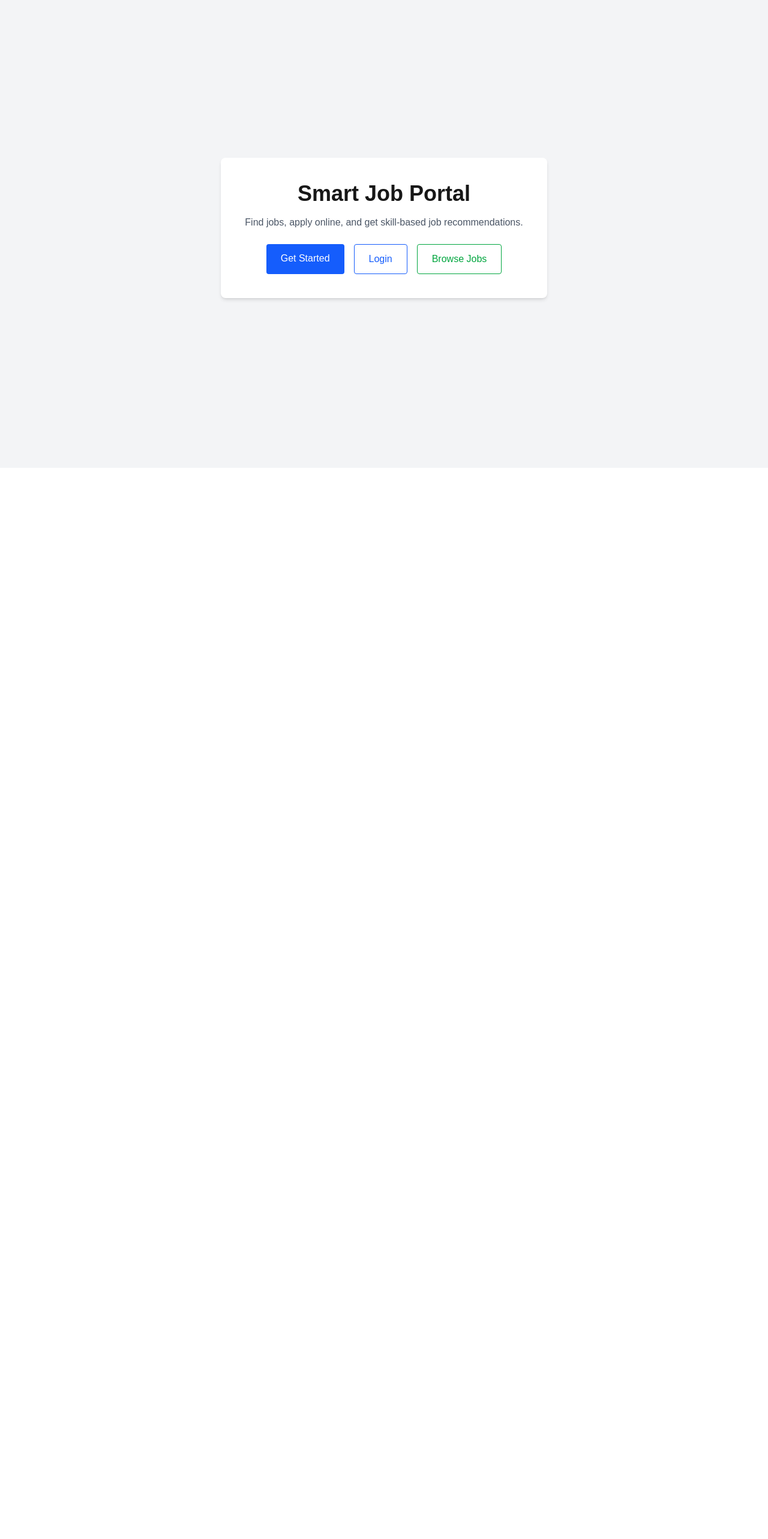
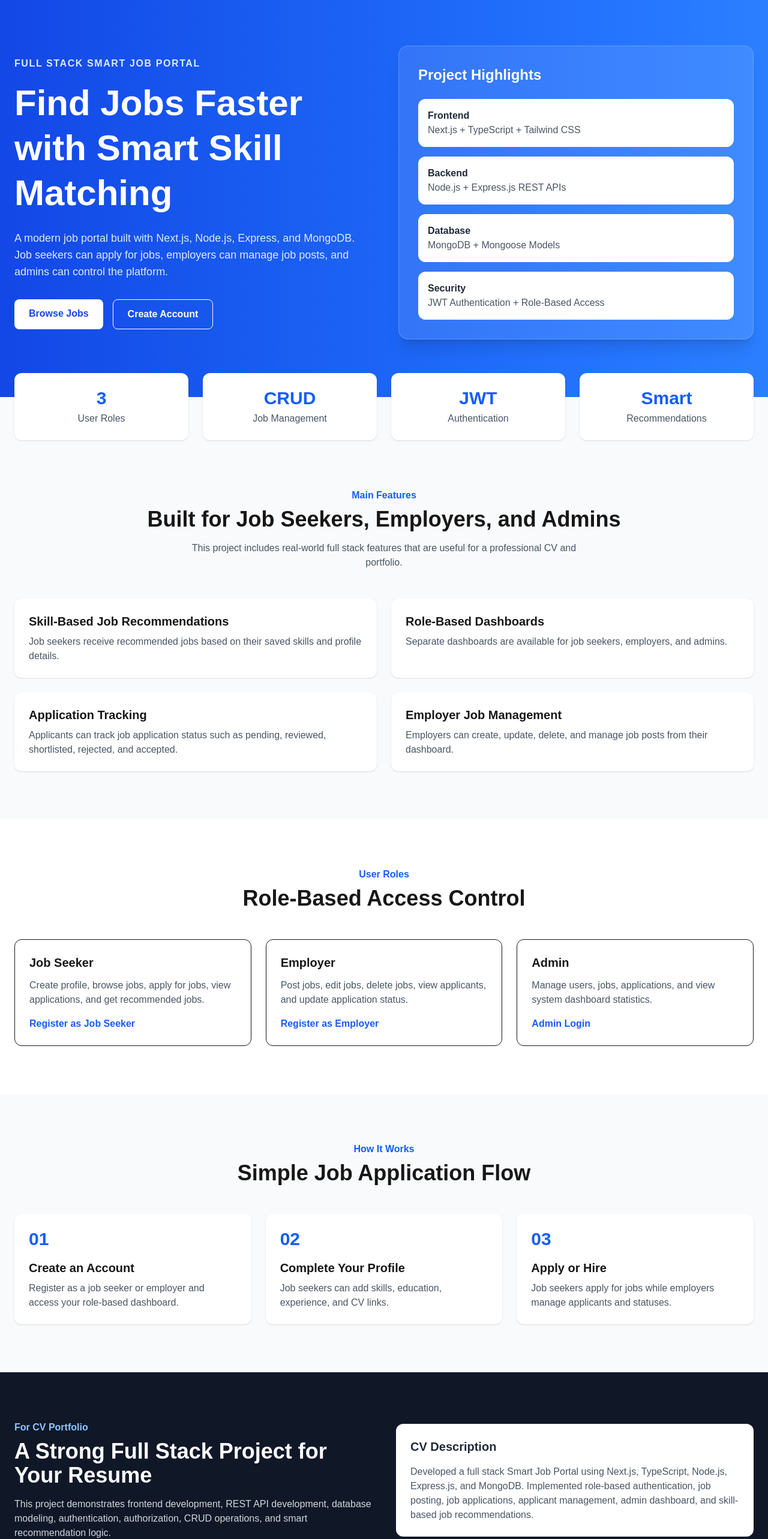
Before and after one commit to Thushan-Shamendra/smart-job-portal, a Next.js app in the folder frontend/: page / in a window 1280 px wide. Shown: the part 20-2586 px from the top of the page at 60% size. Before the commit the page ends 800 px from the top, so only its background shows below. Built offline with nearby package versions, Linux system fonts and the light colour scheme.

Commit message:
Improve home page design

```diff
--- a/frontend/app/page.tsx
+++ b/frontend/app/page.tsx
@@ -1,38 +1,300 @@
+import Link from "next/link";
+
+type Feature = {
+  title: string;
+  description: string;
+};
+
+type Step = {
+  number: string;
+  title: string;
+  description: string;
+};
+
+const features: Feature[] = [
+  {
+    title: "Skill-Based Job Recommendations",
+    description:
+      "Job seekers receive recommended jobs based on their saved skills and profile details.",
+  },
+  {
+    title: "Role-Based Dashboards",
+    description:
+      "Separate dashboards are available for job seekers, employers, and admins.",
+  },
+  {
+    title: "Application Tracking",
+    description:
+      "Applicants can track job application status such as pending, reviewed, shortlisted, rejected, and accepted.",
+  },
+  {
+    title: "Employer Job Management",
+    description:
+      "Employers can create, update, delete, and manage job posts from their dashboard.",
+  },
+];
+
+const steps: Step[] = [
+  {
+    number: "01",
+    title: "Create an Account",
+    description:
+      "Register as a job seeker or employer and access your role-based dashboard.",
+  },
+  {
+    number: "02",
+    title: "Complete Your Profile",
+    description:
+      "Job seekers can add skills, education, experience, and CV links.",
+  },
+  {
+    number: "03",
+    title: "Apply or Hire",
+    description:
+      "Job seekers apply for jobs while employers manage applicants and statuses.",
+  },
+];
+
 export default function HomePage() {
   return (
-    <main className="min-h-screen bg-gray-100 flex items-center justify-center px-4">
-      <div className="bg-white p-10 rounded-lg shadow-md text-center max-w-2xl">
-        <h1 className="text-4xl font-bold mb-4">
-          Smart Job Portal
-        </h1>
+    <main className="min-h-screen bg-gray-50">
+      {/* Hero Section */}
+      <section className="bg-gradient-to-r from-blue-700 to-blue-500 text-white">
+        <div className="max-w-7xl mx-auto px-6 py-24 grid grid-cols-1 lg:grid-cols-2 gap-12 items-center">
+          <div>
+            <p className="uppercase tracking-widest text-blue-100 font-semibold mb-4">
+              Full Stack Smart Job Portal
+            </p>
 
-        <p className="text-gray-600 mb-6">
-          Find jobs, apply online, and get skill-based job recommendations.
+            <h1 className="text-4xl md:text-6xl font-bold leading-tight mb-6">
+              Find Jobs Faster with Smart Skill Matching
+            </h1>
+
+            <p className="text-blue-100 text-lg mb-8 max-w-xl">
+              A modern job portal built with Next.js, Node.js, Express, and
+              MongoDB. Job seekers can apply for jobs, employers can manage job
+              posts, and admins can control the platform.
+            </p>
+
+            <div className="flex flex-wrap gap-4">
+              <Link
+                href="/jobs"
+                className="bg-white text-blue-700 px-6 py-3 rounded-lg font-semibold hover:bg-blue-50"
+              >
+                Browse Jobs
+              </Link>
+
+              <Link
+                href="/register"
+                className="border border-white px-6 py-3 rounded-lg font-semibold hover:bg-white hover:text-blue-700"
+              >
+                Create Account
+              </Link>
+            </div>
+          </div>
+
+          <div className="bg-white/10 border border-white/20 rounded-2xl p-8 shadow-xl">
+            <h2 className="text-2xl font-bold mb-6">Project Highlights</h2>
+
+            <div className="space-y-4">
+              <div className="bg-white text-gray-800 p-4 rounded-xl">
+                <p className="font-semibold">Frontend</p>
+                <p className="text-gray-600">Next.js + TypeScript + Tailwind CSS</p>
+              </div>
+
+              <div className="bg-white text-gray-800 p-4 rounded-xl">
+                <p className="font-semibold">Backend</p>
+                <p className="text-gray-600">Node.js + Express.js REST APIs</p>
+              </div>
+
+              <div className="bg-white text-gray-800 p-4 rounded-xl">
+                <p className="font-semibold">Database</p>
+                <p className="text-gray-600">MongoDB + Mongoose Models</p>
+              </div>
+
+              <div className="bg-white text-gray-800 p-4 rounded-xl">
+                <p className="font-semibold">Security</p>
+                <p className="text-gray-600">JWT Authentication + Role-Based Access</p>
+              </div>
+            </div>
+          </div>
+        </div>
+      </section>
+
+      {/* Stats Section */}
+      <section className="max-w-7xl mx-auto px-6 -mt-10 relative z-10">
+        <div className="grid grid-cols-1 md:grid-cols-4 gap-6">
+          <div className="bg-white p-6 rounded-xl shadow text-center">
+            <p className="text-3xl font-bold text-blue-600">3</p>
+            <p className="text-gray-600 mt-1">User Roles</p>
+          </div>
+
+          <div className="bg-white p-6 rounded-xl shadow text-center">
+            <p className="text-3xl font-bold text-blue-600">CRUD</p>
+            <p className="text-gray-600 mt-1">Job Management</p>
+          </div>
+
+          <div className="bg-white p-6 rounded-xl shadow text-center">
+            <p className="text-3xl font-bold text-blue-600">JWT</p>
+            <p className="text-gray-600 mt-1">Authentication</p>
+          </div>
+
+          <div className="bg-white p-6 rounded-xl shadow text-center">
+            <p className="text-3xl font-bold text-blue-600">Smart</p>
+            <p className="text-gray-600 mt-1">Recommendations</p>
+          </div>
+        </div>
+      </section>
+
+      {/* Features Section */}
+      <section className="max-w-7xl mx-auto px-6 py-20">
+        <div className="text-center mb-12">
+          <p className="text-blue-600 font-semibold mb-2">Main Features</p>
+          <h2 className="text-3xl md:text-4xl font-bold">
+            Built for Job Seekers, Employers, and Admins
+          </h2>
+          <p className="text-gray-600 mt-4 max-w-2xl mx-auto">
+            This project includes real-world full stack features that are useful
+            for a professional CV and portfolio.
+          </p>
+        </div>
+
+        <div className="grid grid-cols-1 md:grid-cols-2 gap-6">
+          {features.map((feature) => (
+            <div
+              key={feature.title}
+              className="bg-white p-6 rounded-xl shadow hover:shadow-md transition"
+            >
+              <h3 className="text-xl font-bold mb-2">{feature.title}</h3>
+              <p className="text-gray-600">{feature.description}</p>
+            </div>
+          ))}
+        </div>
+      </section>
+
+      {/* User Roles Section */}
+      <section className="bg-white py-20">
+        <div className="max-w-7xl mx-auto px-6">
+          <div className="text-center mb-12">
+            <p className="text-blue-600 font-semibold mb-2">User Roles</p>
+            <h2 className="text-3xl md:text-4xl font-bold">
+              Role-Based Access Control
+            </h2>
+          </div>
+
+          <div className="grid grid-cols-1 md:grid-cols-3 gap-6">
+            <div className="border rounded-xl p-6 hover:shadow-md transition">
+              <h3 className="text-xl font-bold mb-3">Job Seeker</h3>
+              <p className="text-gray-600 mb-4">
+                Create profile, browse jobs, apply for jobs, view applications,
+                and get recommended jobs.
+              </p>
+              <Link href="/register" className="text-blue-600 font-semibold">
+                Register as Job Seeker
+              </Link>
+            </div>
+
+            <div className="border rounded-xl p-6 hover:shadow-md transition">
+              <h3 className="text-xl font-bold mb-3">Employer</h3>
+              <p className="text-gray-600 mb-4">
+                Post jobs, edit jobs, delete jobs, view applicants, and update
+                application status.
+              </p>
+              <Link href="/register" className="text-blue-600 font-semibold">
+                Register as Employer
+              </Link>
+            </div>
+
+            <div className="border rounded-xl p-6 hover:shadow-md transition">
+              <h3 className="text-xl font-bold mb-3">Admin</h3>
+              <p className="text-gray-600 mb-4">
+                Manage users, jobs, applications, and view system dashboard
+                statistics.
+              </p>
+              <Link href="/login" className="text-blue-600 font-semibold">
+                Admin Login
+              </Link>
+            </div>
+          </div>
+        </div>
+      </section>
+
+      {/* How It Works */}
+      <section className="max-w-7xl mx-auto px-6 py-20">
+        <div className="text-center mb-12">
+          <p className="text-blue-600 font-semibold mb-2">How It Works</p>
+          <h2 className="text-3xl md:text-4xl font-bold">
+            Simple Job Application Flow
+          </h2>
+        </div>
+
+        <div className="grid grid-cols-1 md:grid-cols-3 gap-6">
+          {steps.map((step) => (
+            <div key={step.number} className="bg-white p-6 rounded-xl shadow">
+              <p className="text-blue-600 text-3xl font-bold mb-4">
+                {step.number}
+              </p>
+              <h3 className="text-xl font-bold mb-2">{step.title}</h3>
+              <p className="text-gray-600">{step.description}</p>
+            </div>
+          ))}
+        </div>
+      </section>
+
+      {/* CV Project Section */}
+      <section className="bg-gray-900 text-white py-20">
+        <div className="max-w-7xl mx-auto px-6 grid grid-cols-1 lg:grid-cols-2 gap-10 items-center">
+          <div>
+            <p className="text-blue-300 font-semibold mb-2">For CV Portfolio</p>
+            <h2 className="text-3xl md:text-4xl font-bold mb-4">
+              A Strong Full Stack Project for Your Resume
+            </h2>
+            <p className="text-gray-300">
+              This project demonstrates frontend development, REST API
+              development, database modeling, authentication, authorization,
+              CRUD operations, and smart recommendation logic.
+            </p>
+          </div>
+
+          <div className="bg-white text-gray-800 p-6 rounded-xl">
+            <h3 className="text-xl font-bold mb-4">CV Description</h3>
+            <p className="text-gray-600">
+              Developed a full stack Smart Job Portal using Next.js,
+              TypeScript, Node.js, Express.js, and MongoDB. Implemented
+              role-based authentication, job posting, job applications,
+              applicant management, admin dashboard, and skill-based job
+              recommendations.
+            </p>
+          </div>
+        </div>
+      </section>
+
+      {/* CTA */}
+      <section className="max-w-7xl mx-auto px-6 py-20 text-center">
+        <h2 className="text-3xl md:text-4xl font-bold mb-4">
+          Start Exploring the Job Portal
+        </h2>
+
+        <p className="text-gray-600 mb-8">
+          Browse jobs, create an account, and test the full project flow.
         </p>
 
-        <div className="flex gap-4 justify-center">
-          <a
-            href="/register"
-            className="bg-blue-600 text-white px-6 py-3 rounded hover:bg-blue-700"
-          >
-            Get Started
-          </a>
-
-          <a
-            href="/login"
-            className="border border-blue-600 text-blue-600 px-6 py-3 rounded hover:bg-blue-50"
-          >
-            Login
-          </a>
-
-          <a
+        <div className="flex justify-center gap-4 flex-wrap">
+          <Link
             href="/jobs"
-            className="border border-green-600 text-green-600 px-6 py-3 rounded hover:bg-green-50"
+            className="bg-blue-600 text-white px-6 py-3 rounded-lg font-semibold hover:bg-blue-700"
           >
             Browse Jobs
-          </a>
+          </Link>
+
+          <Link
+            href="/dashboard"
+            className="border border-blue-600 text-blue-600 px-6 py-3 rounded-lg font-semibold hover:bg-blue-50"
+          >
+            Go to Dashboard
+          </Link>
         </div>
-      </div>
+      </section>
     </main>
   );
 }
```
